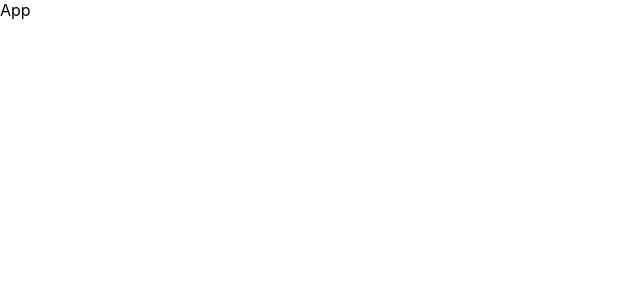
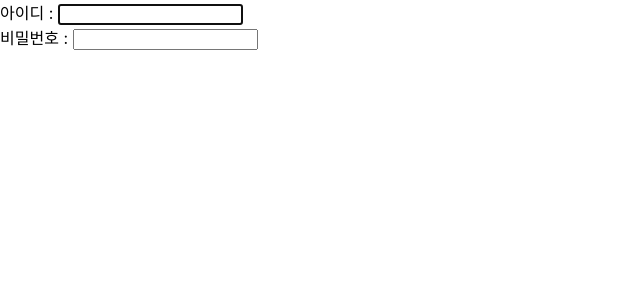
Before and after one commit to eunseonJeong/React-week2, a React (Create React App) app: page / in a window 1280 px wide. Shown: the top 300 px of the page, without its empty margins (0-640 px from the left). Built offline with nearby package versions, Linux system fonts and the light colour scheme.

Commit message:
useRef(포커싱 바꾸기)

```diff
--- a/src/App.js
+++ b/src/App.js
@@ -1,16 +1,39 @@
-import React,{useRef} from 'react'
+import { useEffect, useRef, useState } from "react";
+import "./App.css";
 
 function App() {
 
-  const ref = useRef('초기값');
-  console.log('ref',ref)
+  const idRef = useRef("");
+  const pwRef = useRef("");
 
-  ref.current = '변경값'
-  console.log('ref2',ref);
+  const [id,setId] = useState('');
+
+  // 렌더링이 될 때
+  useEffect(() => {
+    idRef.current.focus();
+  }, []);
+
+  useEffect(()=>{
+    if(id.length >= 10) {
+      pwRef.current.focus();
+    }
+  },[id])
 
   return (
-    <div>App</div>
-  )
+    <>
+      <div>
+        아이디 : <input
+        value={id} onChange={e=>{
+          setId(e.target.value)
+        }}
+        type="text" ref={idRef} />
+      </div>
+
+      <div>
+        비밀번호 : <input type="password" ref={pwRef}  />
+      </div>
+    </>
+  );
 }
 
-export default App
+export default App;
```
